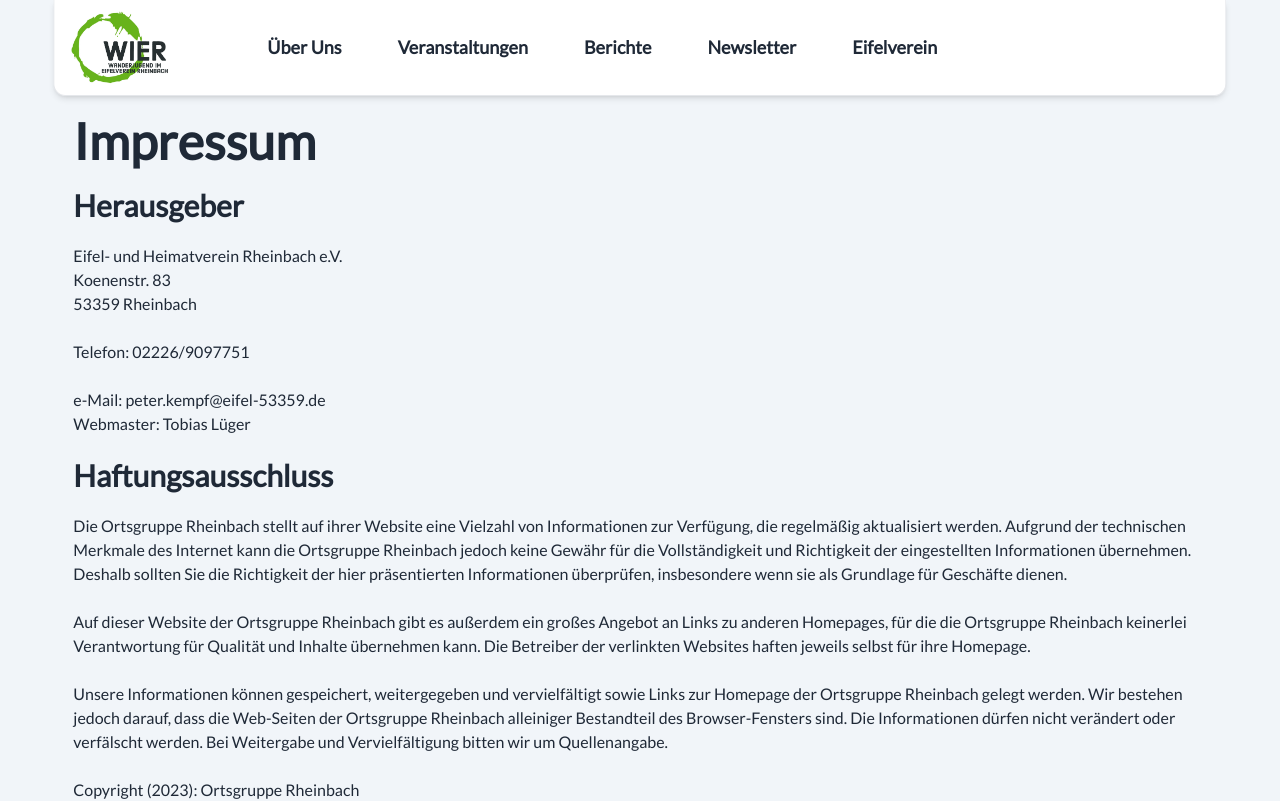
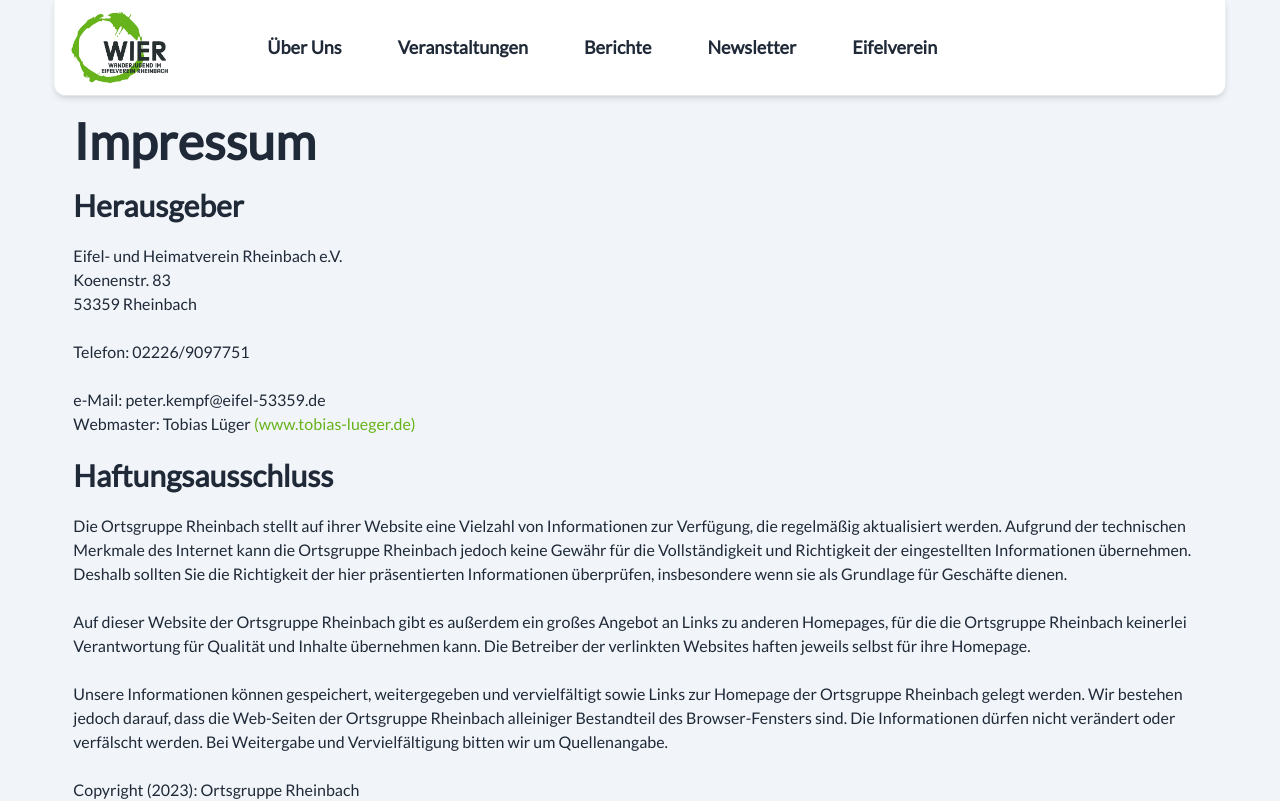
Before and after one commit to TobiasLueger/Jugend-Eifelverein-Website, a React (Vite) app: page /impressum in a window 1280 px wide. Shown: the top 801 px of the page. Built offline with nearby package versions, Linux system fonts and the light colour scheme; no server answers.

Commit message:
add link to webmaster website

```diff
--- a/src/routes/impressum.tsx
+++ b/src/routes/impressum.tsx
@@ -14,7 +14,12 @@ export default function Impressum() {
 			<p>
 				e-Mail: <a href="mailto: peter.kempf@eifel-53359.de">peter.kempf@eifel-53359.de</a>
 			</p>
-			<p>Webmaster: Tobias Lüger</p>
+			<p>
+				Webmaster: Tobias Lüger{" "}
+				<a className="text-greenLight" href="https://tobias-lueger.de">
+					(www.tobias-lueger.de)
+				</a>
+			</p>
 			<br></br>
 			<h4>Haftungsausschluss</h4>
 			<br></br>
```
